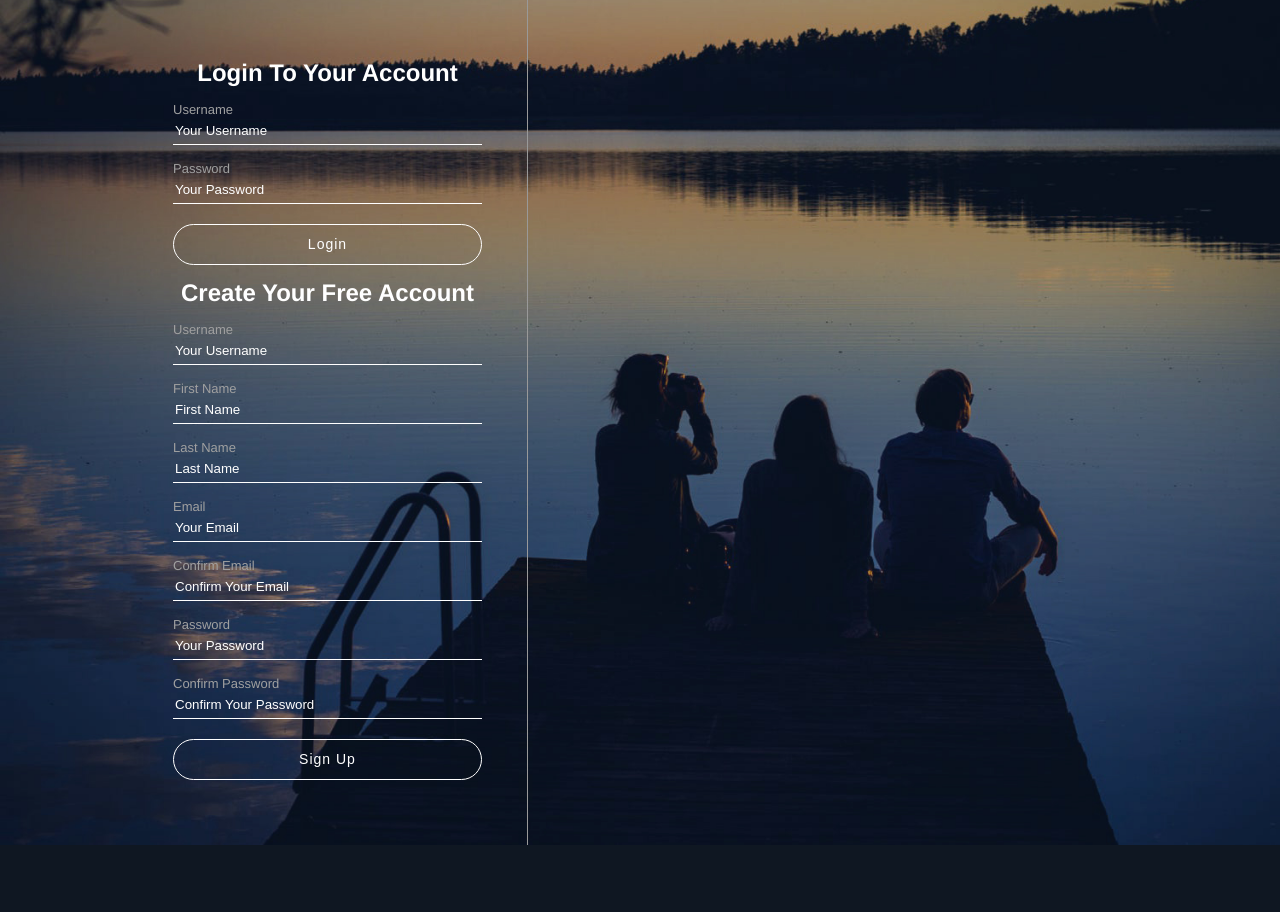
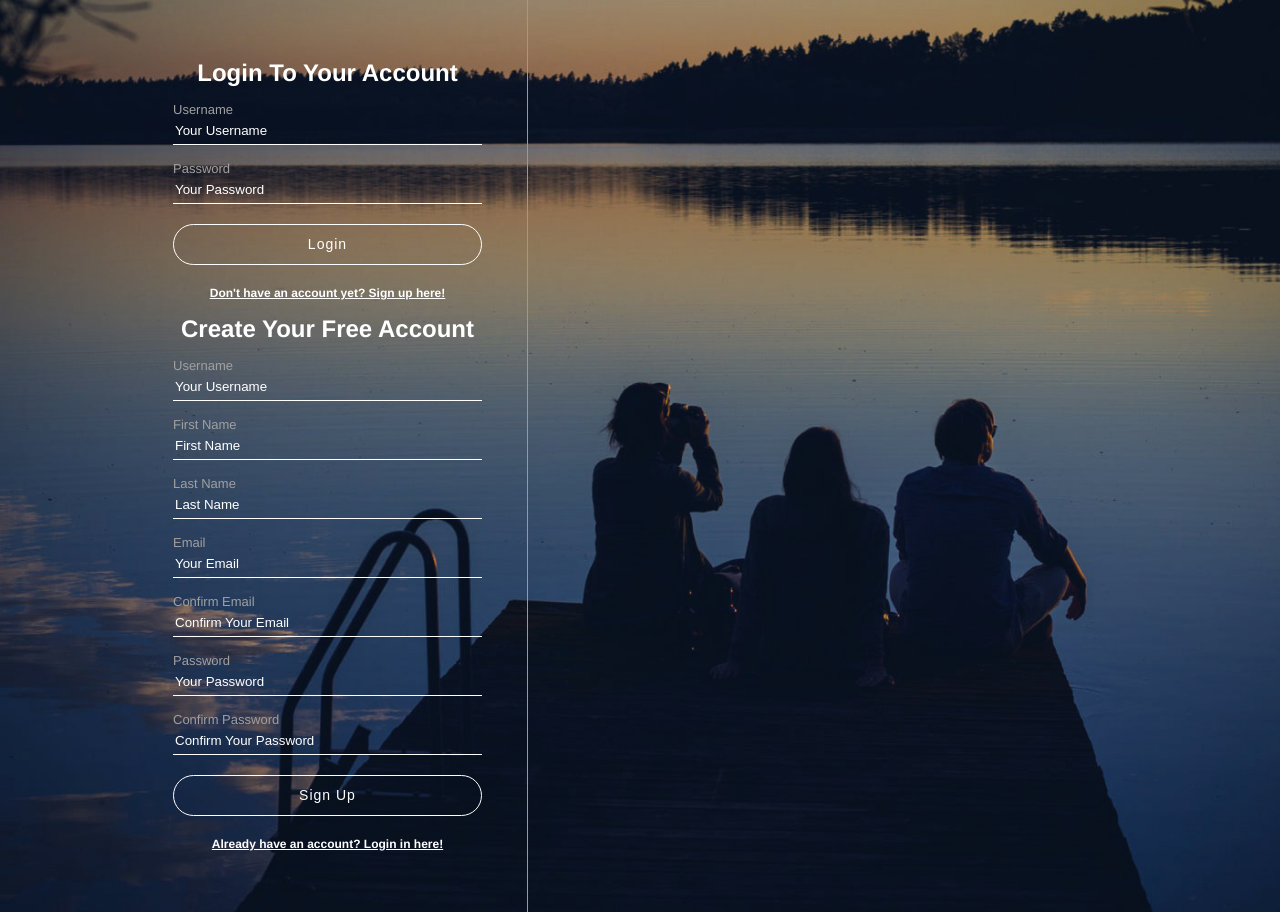
Before and after one commit to Steven-Ang/Slotify, a PHP site: page /register.php in a window 1280 px wide. Before the commit the page ends 845 px from the top, so only its background shows below. Run offline with PHP 8.4, Linux system fonts and the light colour scheme.

Commit message:
Add toggle link

```diff
--- a/assets/css/register.css
+++ b/assets/css/register.css
@@ -78,6 +78,17 @@ html, body {
   cursor: pointer;
 }
 
+.hasAccount {
+  text-align: center;
+}
+
+.hasAccount a {
+  display: block;
+  font-weight: bold;
+  font-size: 12px;
+  color: #fff;
+}
+
 ::-webkit-input-placeholder { /* WebKit, Blink, Edge */
   color:    #fff;
 }
--- a/register.php
+++ b/register.php
@@ -49,6 +49,10 @@ function getInput($input) {
           </div>
 
           <button type="submit" name="loginButton">Login</button>
+
+          <div class="hasAccount">
+            <a href="#"><span id="hideLogin">Don't have an account yet? Sign up here!</span></a>
+          </div>
         </form>
 
         <form action="register.php" method="POST" id="registerForm">
@@ -106,6 +110,10 @@ function getInput($input) {
           </div>
 
           <button type="submit" name="registerButton">Sign Up</button>
+
+          <div class="hasAccount">
+            <a href="#"><span id="hideRegister">Already have an account? Login in here!</span></a>
+          </div>
         </form>
 
       </div>
```
